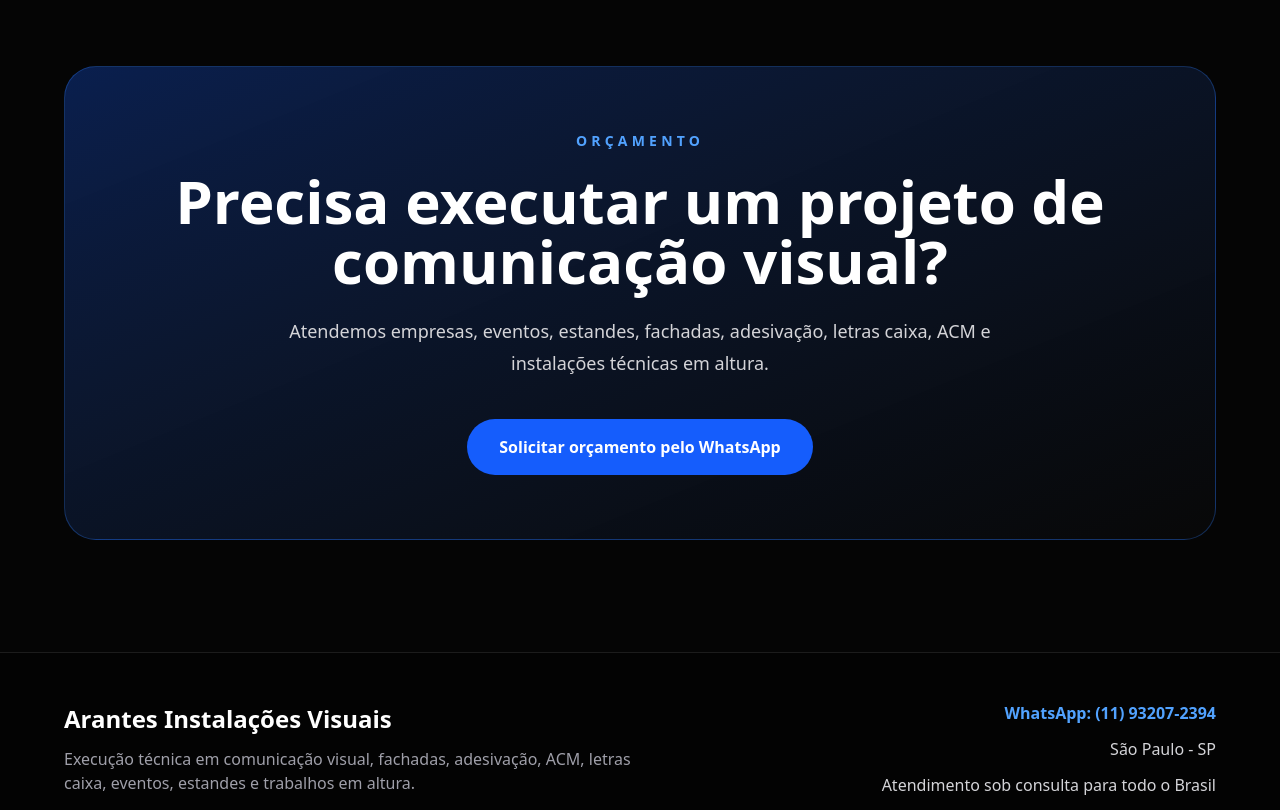
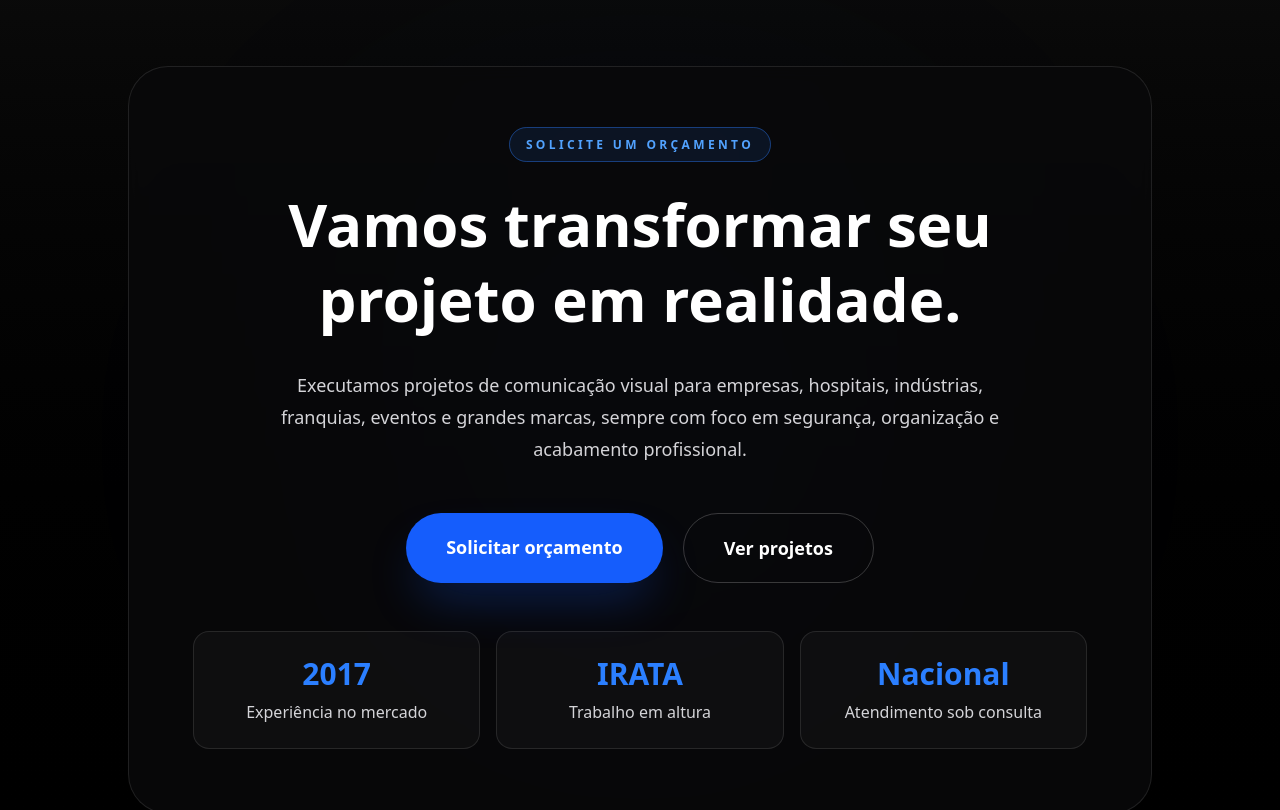
Before and after one commit to contatoarantesinstalacoes-maker/arantes-instalacoes-visuais, a Next.js app: page / in a window 1280 px wide. Shown: the part 7720-8530 px from the top of the page. Built offline with nearby package versions, Linux system fonts and the light colour scheme.

Commit message:
Novo CTA premium

```diff
--- a/components/sections/CTA.tsx
+++ b/components/sections/CTA.tsx
@@ -1,34 +1,85 @@
 const phone = "5511932072394";
 
-const whatsappUrl = `https://wa.me/${phone}?text=${encodeURIComponent(
-  "Olá! Quero solicitar um orçamento para instalação de comunicação visual."
+const whatsapp = `https://wa.me/${phone}?text=${encodeURIComponent(
+  "Olá! Gostaria de solicitar um orçamento para meu projeto de comunicação visual."
 )}`;
 
 export default function CTA() {
   return (
-    <section className="bg-[#050505] px-6 py-28 md:px-16">
-      <div className="mx-auto max-w-6xl rounded-[2rem] border border-blue-500/30 bg-gradient-to-br from-blue-600/30 to-[#080808] px-8 py-16 text-center md:px-16">
-        <p className="text-sm font-bold uppercase tracking-[0.3em] text-blue-400">
-          Orçamento
+    <section className="relative overflow-hidden bg-gradient-to-b from-[#0b0b0b] to-black px-6 py-28 md:px-16">
+
+      <div className="absolute left-1/2 top-1/2 h-[500px] w-[500px] -translate-x-1/2 -translate-y-1/2 rounded-full bg-blue-600/10 blur-[140px]" />
+
+      <div className="relative mx-auto max-w-5xl rounded-[40px] border border-white/10 bg-zinc-950/80 p-8 text-center backdrop-blur md:p-16">
+
+        <span className="rounded-full border border-blue-500/40 bg-blue-500/10 px-4 py-2 text-xs font-black uppercase tracking-[0.28em] text-blue-400">
+          SOLICITE UM ORÇAMENTO
+        </span>
+
+        <h2 className="mt-8 text-4xl font-black leading-tight md:text-6xl">
+          Vamos transformar seu projeto em realidade.
+        </h2>
+
+        <p className="mx-auto mt-8 max-w-3xl text-lg leading-8 text-zinc-300">
+          Executamos projetos de comunicação visual para empresas, hospitais,
+          indústrias, franquias, eventos e grandes marcas, sempre com foco em
+          segurança, organização e acabamento profissional.
         </p>
 
-        <h2 className="mt-5 text-4xl font-black md:text-6xl">
-          Precisa executar um projeto de comunicação visual?
-        </h2>
+        <div className="mt-12 flex flex-col gap-5 sm:flex-row sm:justify-center">
 
-        <p className="mx-auto mt-6 max-w-3xl text-lg leading-8 text-zinc-300">
-          Atendemos empresas, eventos, estandes, fachadas, adesivação, letras caixa,
-          ACM e instalações técnicas em altura.
-        </p>
+          <a
+            href={whatsapp}
+            className="rounded-full bg-blue-600 px-10 py-5 text-lg font-black text-white shadow-2xl shadow-blue-600/30 transition hover:scale-105 hover:bg-blue-500"
+          >
+            Solicitar orçamento
+          </a>
 
-        <a
-          href={whatsappUrl}
-          target="_blank"
-          className="mt-10 inline-flex rounded-full bg-blue-600 px-8 py-4 font-bold text-white transition hover:bg-blue-500"
-        >
-          Solicitar orçamento pelo WhatsApp
-        </a>
+          <a
+            href="#portfolio"
+            className="rounded-full border border-white/20 px-10 py-5 text-lg font-black transition hover:border-blue-500 hover:bg-white hover:text-black"
+          >
+            Ver projetos
+          </a>
+
+        </div>
+
+        <div className="mt-12 grid gap-4 md:grid-cols-3">
+
+          <div className="rounded-2xl border border-white/10 bg-white/[0.03] p-6">
+            <h3 className="text-3xl font-black text-blue-500">
+              2017
+            </h3>
+
+            <p className="mt-2 text-zinc-300">
+              Experiência no mercado
+            </p>
+          </div>
+
+          <div className="rounded-2xl border border-white/10 bg-white/[0.03] p-6">
+            <h3 className="text-3xl font-black text-blue-500">
+              IRATA
+            </h3>
+
+            <p className="mt-2 text-zinc-300">
+              Trabalho em altura
+            </p>
+          </div>
+
+          <div className="rounded-2xl border border-white/10 bg-white/[0.03] p-6">
+            <h3 className="text-3xl font-black text-blue-500">
+              Nacional
+            </h3>
+
+            <p className="mt-2 text-zinc-300">
+              Atendimento sob consulta
+            </p>
+          </div>
+
+        </div>
+
       </div>
+
     </section>
   );
 }
```
